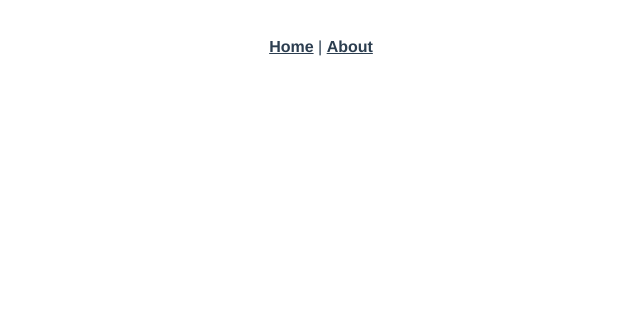
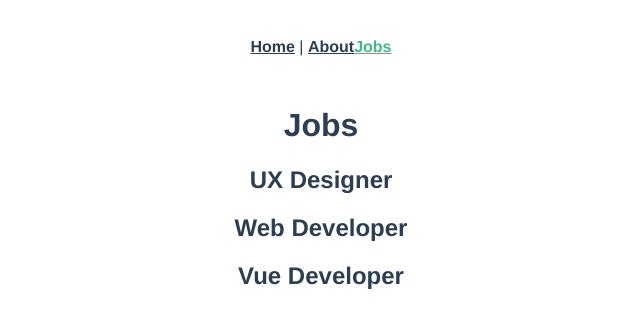
Before and after one commit to code1iners/jobs-sample-vuejs, a Vue app: page /jobs in a window 1280 px wide. Before the commit this address had no page. Shown: the top 328 px of the page, without its empty margins (319-959 px from the left). Built offline with nearby package versions, Linux system fonts and the light colour scheme.

Commit message:
Directory structured

```diff
--- a/src/App.vue
+++ b/src/App.vue
@@ -2,6 +2,7 @@
   <div id="nav">
     <router-link :to="{ name: 'Home' }">Home</router-link> |
     <router-link :to="{ name: 'About' }">About</router-link>
+    <router-link :to="{ name: 'Jobs' }">Jobs</router-link>
   </div>
   <router-view />
 </template>
--- a/src/router/index.js
+++ b/src/router/index.js
@@ -1,6 +1,7 @@
 import { createRouter, createWebHistory } from "vue-router";
 import Home from "../views/Home.vue";
 import About from "../views/About.vue";
+import Jobs from "../views/jobs/Jobs.vue";
 
 const routes = [
   {
@@ -13,6 +14,11 @@
     name: "About",
     component: About,
   },
+  {
+    path: "/jobs",
+    name: "Jobs",
+    component: Jobs,
+  },
 ];
 
 const router = createRouter({
--- /dev/null
+++ b/src/views/jobs/Jobs.vue
@@ -0,0 +1,22 @@
+<template>
+  <h1>Jobs</h1>
+  <div v-for="job in jobs" :key="job.id">
+    <h2>{{ job.title }}</h2>
+  </div>
+</template>
+
+<script>
+export default {
+  data() {
+    return {
+      jobs: [
+        { title: "UX Designer", id: 1, details: "Designer" },
+        { title: "Web Developer", id: 2, details: "Developer" },
+        { title: "Vue Developer", id: 3, details: "Developer" },
+      ],
+    };
+  },
+};
+</script>
+
+<style></style>
```
Also changed, not shown: src/views/jobs/JobDetail.vue (added).
